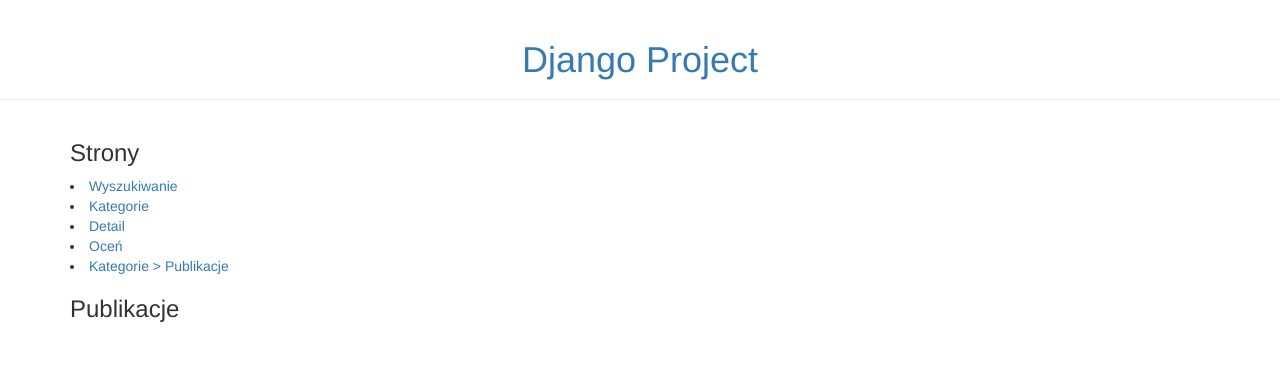
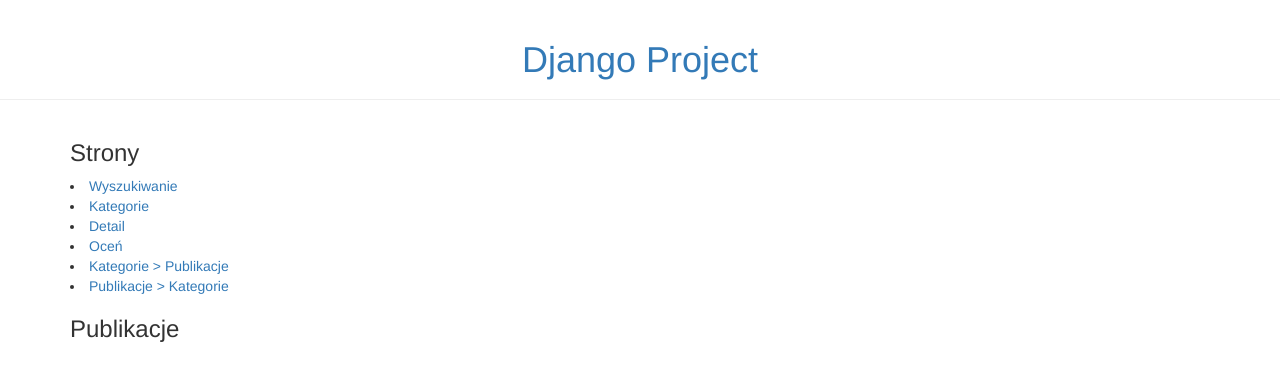
Before and after one commit to serasm/sciencepubs-cake, a Django app: page / in a window 1280 px wide. Shown: the top 381 px of the page. Run offline with Django 3.2, Linux system fonts and the light colour scheme; data that the repository does not hold is empty; some libraries are stand-ins or nearby versions.

Commit message:
[30991] Publication View, UI fix

```diff
--- a/sciencepubs/publicationview30890/templates/publicationview30890/index.html
+++ b/sciencepubs/publicationview30890/templates/publicationview30890/index.html
@@ -9,6 +9,7 @@
 <li><a href="../detail/">Detail</li></a>
 <li><a href="../pubsreview/">Oceń</li></a>
 <li><a href="../pubcategoryview30890/">Kategorie > Publikacje</li></a>
+<li><a href="../categorydisplay30991/">Publikacje > Kategorie</li></a>
 
 
 
```
